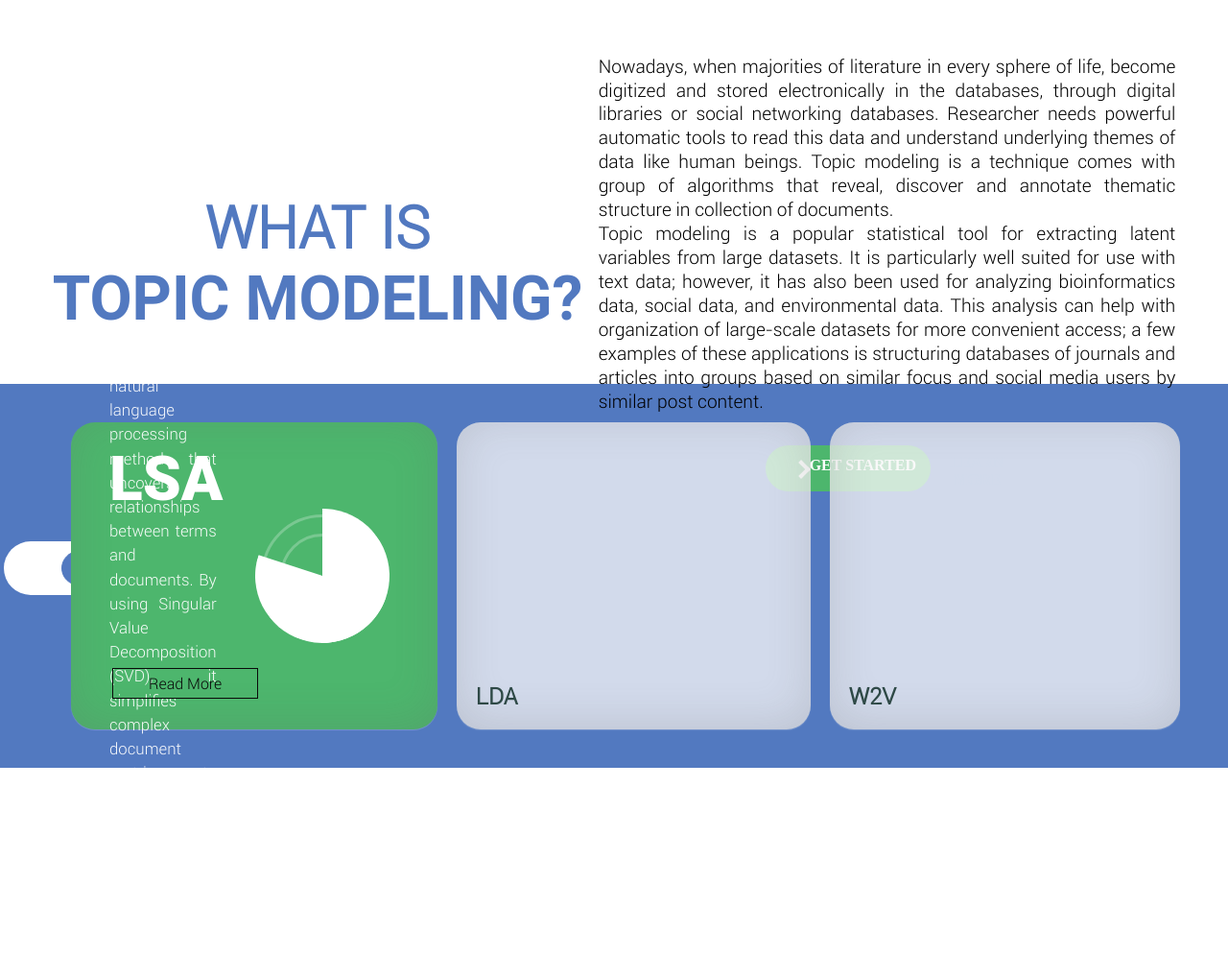
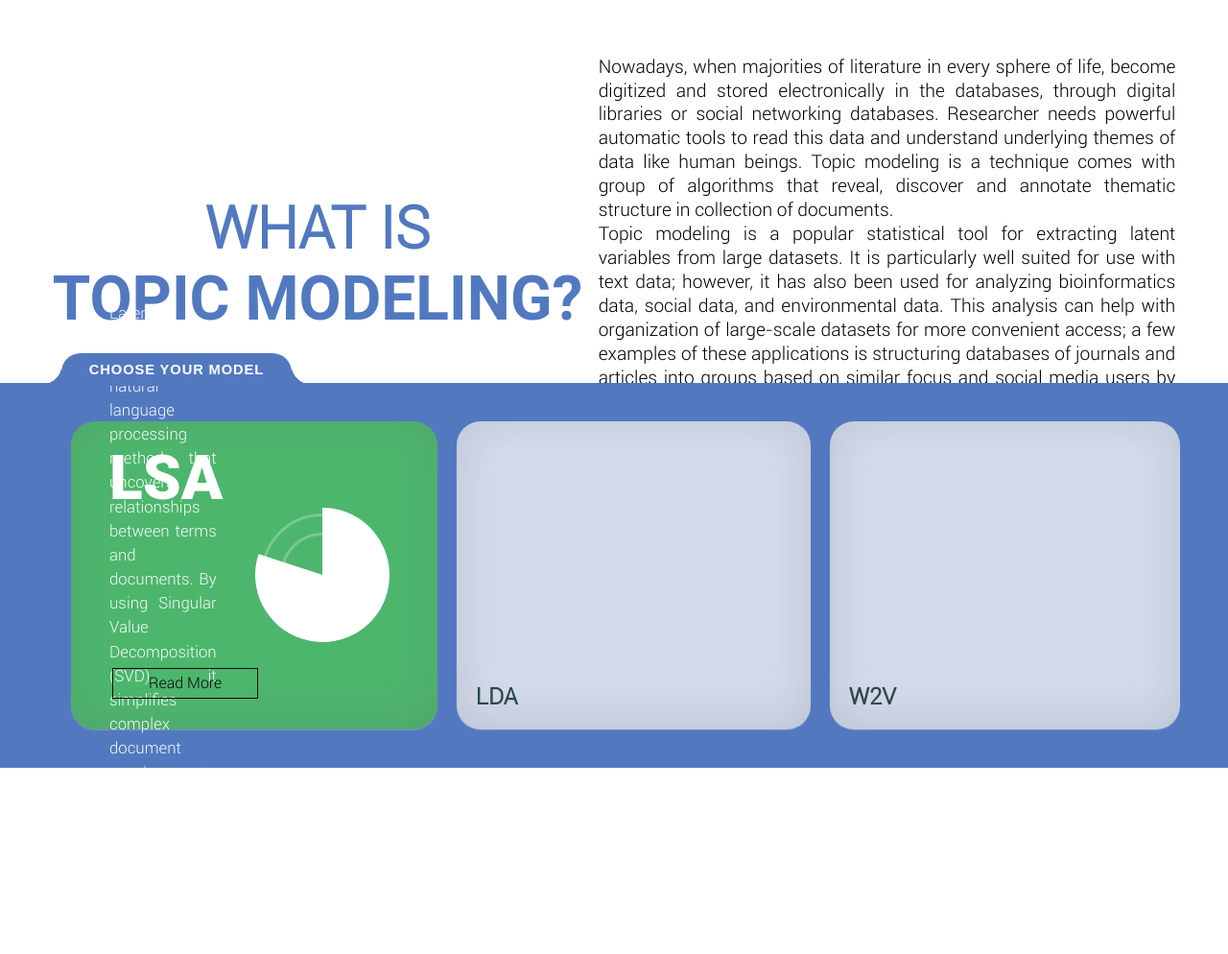
Before and after one commit to i254264/TCC, a PHP site: page / in a window 1280 px wide. Shown: the whole page at 96% size. Before the commit the page ends 800 px from the top, so only its background shows below. Run offline with PHP 8.4, Linux system fonts and the light colour scheme; some web fonts are replaced.

Commit message:
botão arrumado welcome

```diff
--- a/TopicGeneration/css/modelCardsTutorial.css
+++ b/TopicGeneration/css/modelCardsTutorial.css
@@ -5,10 +5,11 @@
     display: flex;
     align-items: center;
     justify-content: center;
-    overflow: hidden;
+    overflow: visible;
     margin: 0;
-    background-color: #fff;
+    margin-top: -1px;
     background-color: #5279c0;
+    position: relative;
 }
 .container {
     display: flex;
--- a/TopicGeneration/css/tutorialModel.css
+++ b/TopicGeneration/css/tutorialModel.css
@@ -91,25 +91,63 @@
 
 }
 
+/* --- ABA CONECTORA COM BORDAS CÔNCAVAS INVERTIDAS --- */
 #chooseModel{
     position: absolute;
-    bottom: -20%; /* Sobe o elemento para ficar acima dos cards */
-    left: -93%;
+    top: 1px;
+    left: 5vw; /* Alinhado exatamente ao início do container de cards (90vw centralizado) */
+    transform: translateY(-100%);
+    background-color: #5279c0;
+    padding: 0.55rem 1.8rem 0.45rem 1.8rem;
+    border-radius: 20px 20px 0 0;
     display: flex;
+    align-items: center;
+    justify-content: center;
+    z-index: 5;
+    cursor: default;
+    user-select: none;
+    box-shadow: 0 2px 0 #5279c0;
 }
+
+/* Canto côncavo invertido à esquerda */
+#chooseModel::before {
+    content: "";
+    position: absolute;
+    bottom: -1px;
+    left: -20px;
+    width: 20px;
+    height: 21px;
+    background: radial-gradient(circle at top left, transparent 20px, #5279c0 20.5px);
+    pointer-events: none;
+}
+
+/* Canto côncavo invertido à direita */
+#chooseModel::after {
+    content: "";
+    position: absolute;
+    bottom: -1px;
+    right: -20px;
+    width: 20px;
+    height: 21px;
+    background: radial-gradient(circle at top right, transparent 20px, #5279c0 20.5px);
+    pointer-events: none;
+}
+
 #chooseModel .static-blue-btn {
-    background-color: #5279c0;
     color: #fff;
-    padding: .5rem 1rem;
-    border: 1px solid #5279c0;
-    border-radius: 2rem;
-    font-family: mukta;
+    font-family: mukta, sans-serif;
     font-weight: 700;
+    font-size: 0.92rem;
+    letter-spacing: 0.06em;
     text-align: center;
     text-transform: uppercase;
-    cursor: default;
-    outline: none;
-    box-shadow: -50px 0px 0px 10px #fff, 15px 0px 0px 10px #fff;
+}
+
+@media (max-width: 768px) {
+    #chooseModel {
+        left: 50%;
+        transform: translate(-50%, -100%);
+    }
 }
 /* ----------------------------------------------- */
 #painel-welcome button{
--- a/TopicGeneration/index.html
+++ b/TopicGeneration/index.html
@@ -60,12 +60,12 @@
                                 <span class="textLinkButtons">Learn more</span>
                             </a>
                         </div>
-                        <div id="chooseModel">
-                            <button class="static-blue-btn">choose your model</button>
-                        </div>
                     </div>
                 </div>
                 <div id="modelsCards">
+                    <div id="chooseModel">
+                        <span class="static-blue-btn">choose your model</span>
+                    </div>
                     <div class="container">
                         <!-- Os cards dos modelos são injetados dinamicamente via cards_model.js -->
                     </div>
```
